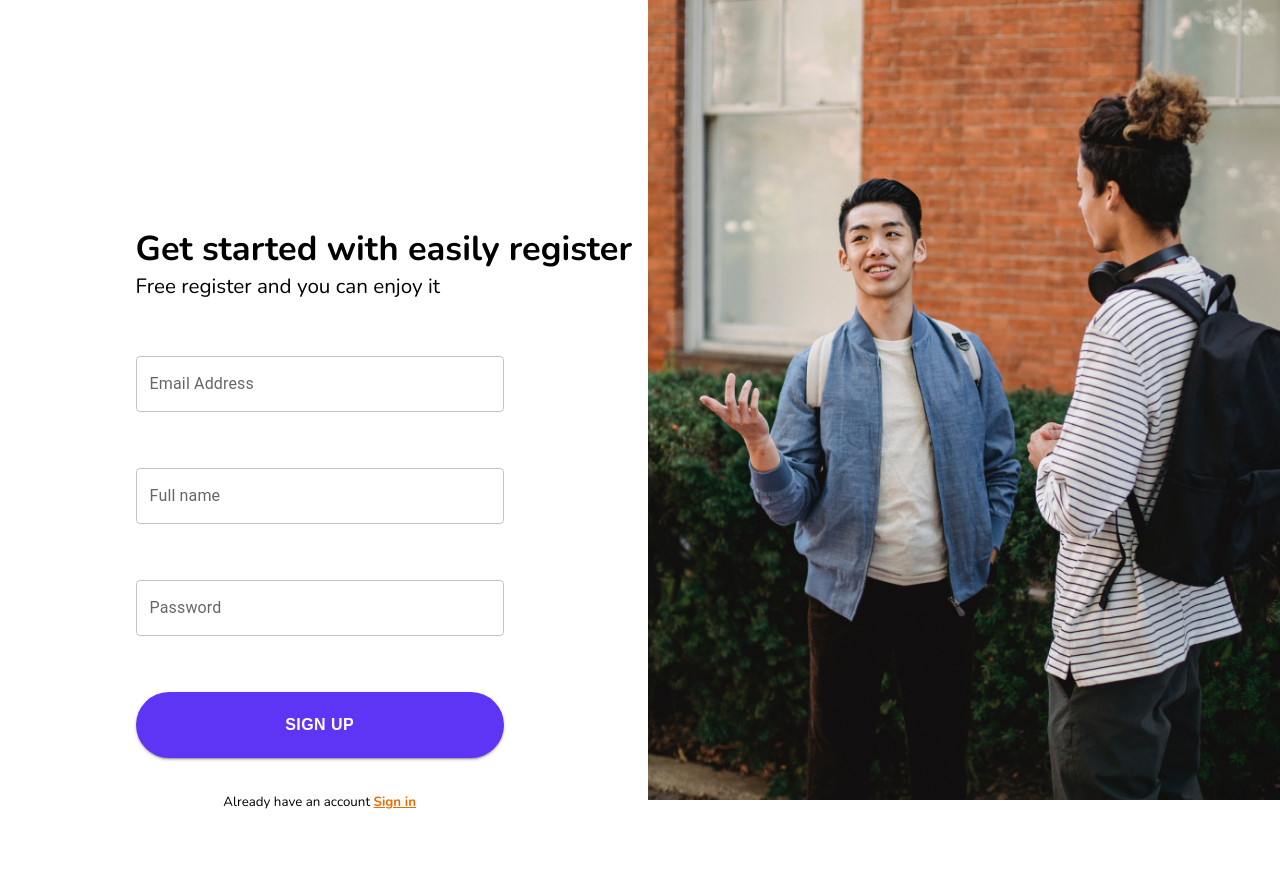
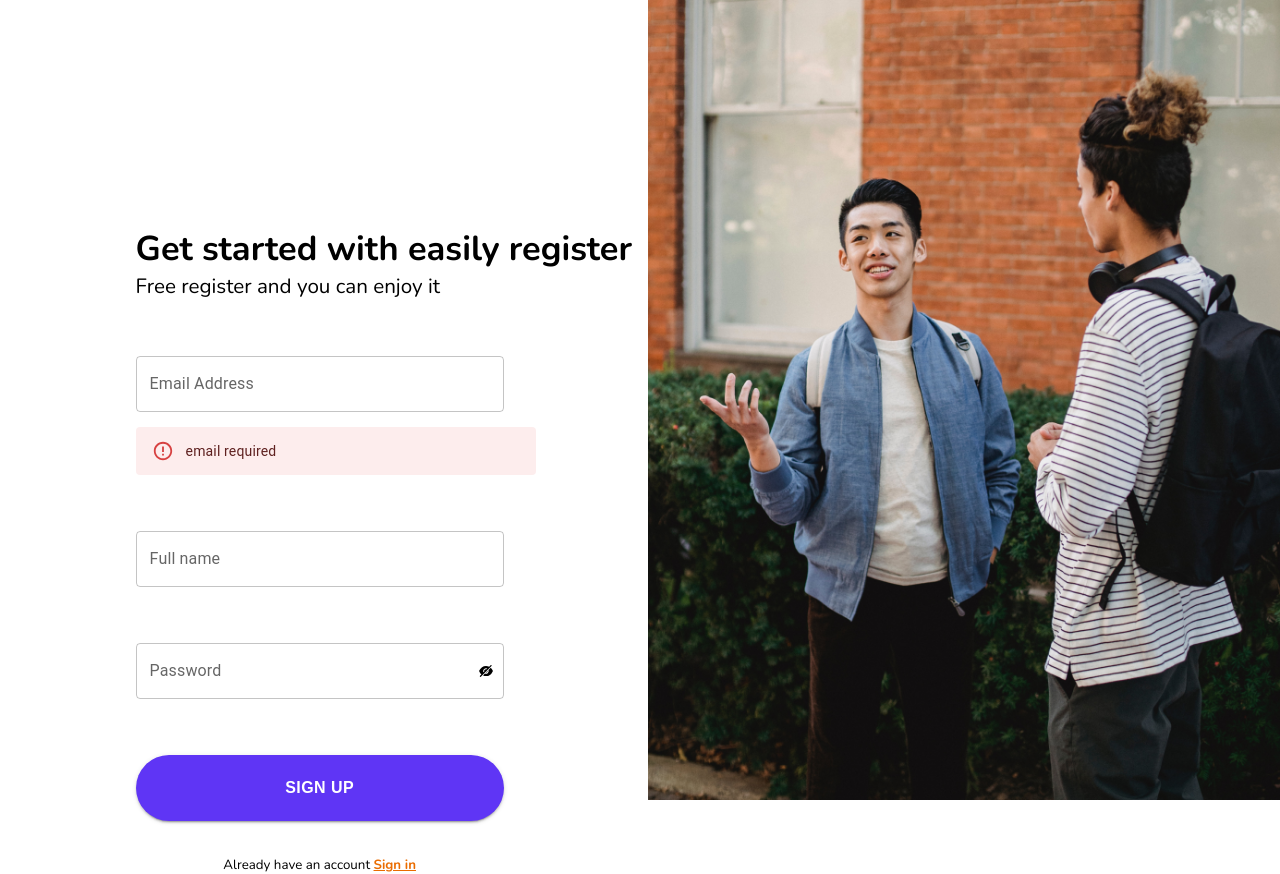
Before and after one commit to amuhaimen/Pechal-2, a React (Create React App) app: page / in a window 1280 px wide. Both pictures are taken after a click on the button "SIGN UP". Before the commit the page ends 811 px from the top, so only its background shows below. Built offline with nearby package versions, Linux system fonts and the light colour scheme.

Commit message:
email and password validation

```diff
--- a/package.json
+++ b/package.json
@@ -11,8 +11,10 @@
     "@testing-library/jest-dom": "^5.16.5",
     "@testing-library/react": "^13.4.0",
     "@testing-library/user-event": "^13.5.0",
+    "firebase": "^9.15.0",
     "react": "^18.2.0",
     "react-dom": "^18.2.0",
+    "react-icons": "^4.7.1",
     "react-router-dom": "^6.6.1",
     "react-scripts": "5.0.1",
     "styled-components": "^5.3.6",
--- /dev/null
+++ b/src/components/config/firebaseConfig.js
@@ -0,0 +1,14 @@
+import { initializeApp } from "firebase/app";
+
+const firebaseConfig = {
+  apiKey: "AIzaSyDCjjfBj4yX-P0X9vojI2c2gsUNvZXZKCc",
+  authDomain: "pechal-81c9e.firebaseapp.com",
+  projectId: "pechal-81c9e",
+  storageBucket: "pechal-81c9e.appspot.com",
+  messagingSenderId: "462774511736",
+  appId: "1:462774511736:web:3ff989bea5d3b638f1658d",
+};
+
+const app = initializeApp(firebaseConfig);
+
+export default firebaseConfig;
--- a/src/index.css
+++ b/src/index.css
@@ -54,3 +54,14 @@
   color: #ea6c00;
   font-weight: 700;
 }
+
+.error {
+  width: 100%;
+  margin-top: 15px;
+}
+
+.eyeicon {
+  position: absolute;
+  bottom: 20px;
+  right: 10px;
+}
--- a/src/index.js
+++ b/src/index.js
@@ -1,5 +1,6 @@
 import React from "react";
 import ReactDOM from "react-dom/client";
+import firebaseConfig from "./components/config/firebaseConfig";
 import "./index.css";
 import App from "./App";
 
--- a/src/pages/Registration.js
+++ b/src/pages/Registration.js
@@ -7,7 +7,13 @@ import PButton from "../components/PButton";
 import { styled } from "@mui/material/styles";
 import Button, { ButtonProps } from "@mui/material/Button";
 import AuthenticationLink from "../components/AuthenticationLink";
-
+import Alert from "@mui/material/Alert";
+import { AiFillEye, AiFillEyeInvisible } from "react-icons/ai";
+import {
+  getAuth,
+  createUserWithEmailAndPassword,
+  sendEmailVerification,
+} from "firebase/auth";
 const Commonbutton = styled(Button)({
   borderRadius: "86px",
   width: "100%",
@@ -24,17 +30,53 @@ const Commonbutton = styled(Button)({
 });
 
 const Registration = () => {
-  let handleClick = () => {
-    if (formData.email == "") {
-      console.log("email nai");
+  const auth = getAuth();
+  let [formData, setFormData] = useState({
+    email: "",
+    fullName: "",
+    password: "",
+  });
+
+  let [show, setShow] = useState(false);
+
+  let [error, setError] = useState({
+    email: "",
+    fullName: "",
+    password: "",
+  });
+
+  let handleForm = (e) => {
+    let { name, value } = e.target;
+    if (name == "password") {
+      let capi = /[A-Z]/;
+      let lower = /[a-z]/;
+      let num = /[0-9]/;
+      console.log(value);
+      if (!capi.test(value)) {
+        setError({ ...error, password: " one capital lettar  required" });
+        return;
       }
-    if (formData.fullName == "") {
-      console.log("nam nai");
+      if (!lower.test(value)) {
+        setError({ ...error, password: " one lower lettar  required" });
+        return;
       }
-    if (formData.password == "") {
-      console.log("pass nai");
+      if (!num.test(value)) {
+        setError({ ...error, password: " one number required" });
+        return;
       }
+      if (value.length < 6) {
+        setError({ ...error, password: "password length at-least 6" });
+        return;
+      }
+    }
+
+    setFormData({ ...formData, [name]: value });
+    setError({ ...error, [name]: "" });
   };
+
+  //=========================after 33 minutes=================
+  // 1.Home Work= have to show success message with settime-out function
+  //***********************************************************/
   // let handleEmail = (e) => {
   //   console.log(e.target.value);
   // };
@@ -44,15 +86,6 @@ const Registration = () => {
   // let handlePassword = (e) => {
   //   console.log(e.target.value);
   // };
-  let [formData, setFormData] = useState({
-    email: "",
-    fullName: "",
-    password: "",
-  });
-  let handleForm = (e) => {
-    let { name, value } = e.target;
-
-    setFormData({ ...formData, [name]: value });
 
   // if (e.target.name == "email") {
   //   setFormData({ ...formData, email: e.target.value });
@@ -64,6 +97,37 @@ const Registration = () => {
   //   setFormData({ ...formData, password: e.target.value });
   //   console.log(formData);
   // }
+
+  let handleClick = () => {
+    let expression =
+      /^(([^<>()[\]\\.,;:\s@"]+(\.[^<>()[\]\\.,;:\s@"]+)*)|(".+"))@((\[[0-9]{1,3}\.[0-9]{1,3}\.[0-9]{1,3}\.[0-9]{1,3}\])|(([a-zA-Z\-0-9]+\.)+[a-zA-Z]{2,}))$/;
+
+    if (formData.email == "") {
+      setError({ ...error, email: "email required" });
+    } else if (!expression.test(formData.email)) {
+      setError({ ...error, email: "Valid email required" });
+    } else if (formData.fullName == "") {
+      setError({ ...error, fullName: "full name required" });
+    } else if (formData.password == "") {
+      setError({ ...error, password: "password required" });
+    } else {
+      createUserWithEmailAndPassword(auth, formData.email, formData.password)
+        .then((user) => {
+          sendEmailVerification(auth.currentUser).then(() => {
+            // Email verification sent!
+            // ...
+            console.log("email sent");
+          });
+        })
+        .catch((error) => {
+          const errorCode = error.code;
+          // const errorMessage = error.message;
+
+          if (errorCode.includes("auth/email-already-in-use")) {
+            setError({ ...error, email: "Email Already Exists" });
+          }
+        });
+    }
   };
   return (
     <>
@@ -90,6 +154,11 @@ const Registration = () => {
                   label="Email Address"
                   variant="outlined"
                 />
+                {error.email && (
+                  <Alert className="error" severity="error">
+                    {error.email}
+                  </Alert>
+                )}
                 <InputBox
                   type="text"
                   name="fullName"
@@ -98,14 +167,37 @@ const Registration = () => {
                   label="Full name"
                   variant="outlined"
                 />
+                {error.fullName && (
+                  <Alert className="error" severity="error">
+                    {error.fullName}
+                  </Alert>
+                )}
+                <div style={{ width: "100%", position: "relative" }}>
                   <InputBox
-                  type="password"
+                    type={show ? "text" : "password"}
                     name="password"
                     textChange={handleForm}
                     className="reginput"
                     label="Password"
                     variant="outlined"
                   />
+                  {show ? (
+                    <AiFillEye
+                      onClick={() => setShow(false)}
+                      className="eyeicon"
+                    />
+                  ) : (
+                    <AiFillEyeInvisible
+                      onClick={() => setShow(true)}
+                      className="eyeicon"
+                    />
+                  )}
+                </div>
+                {error.password && (
+                  <Alert className="error" severity="error">
+                    {error.password}
+                  </Alert>
+                )}
                 <PButton
                   click={handleClick}
                   bname={Commonbutton}
```
Also changed, not shown: 1 other file (tests, documents, lock files or other folders). Lines whose indentation alone changed are shown as unchanged.
